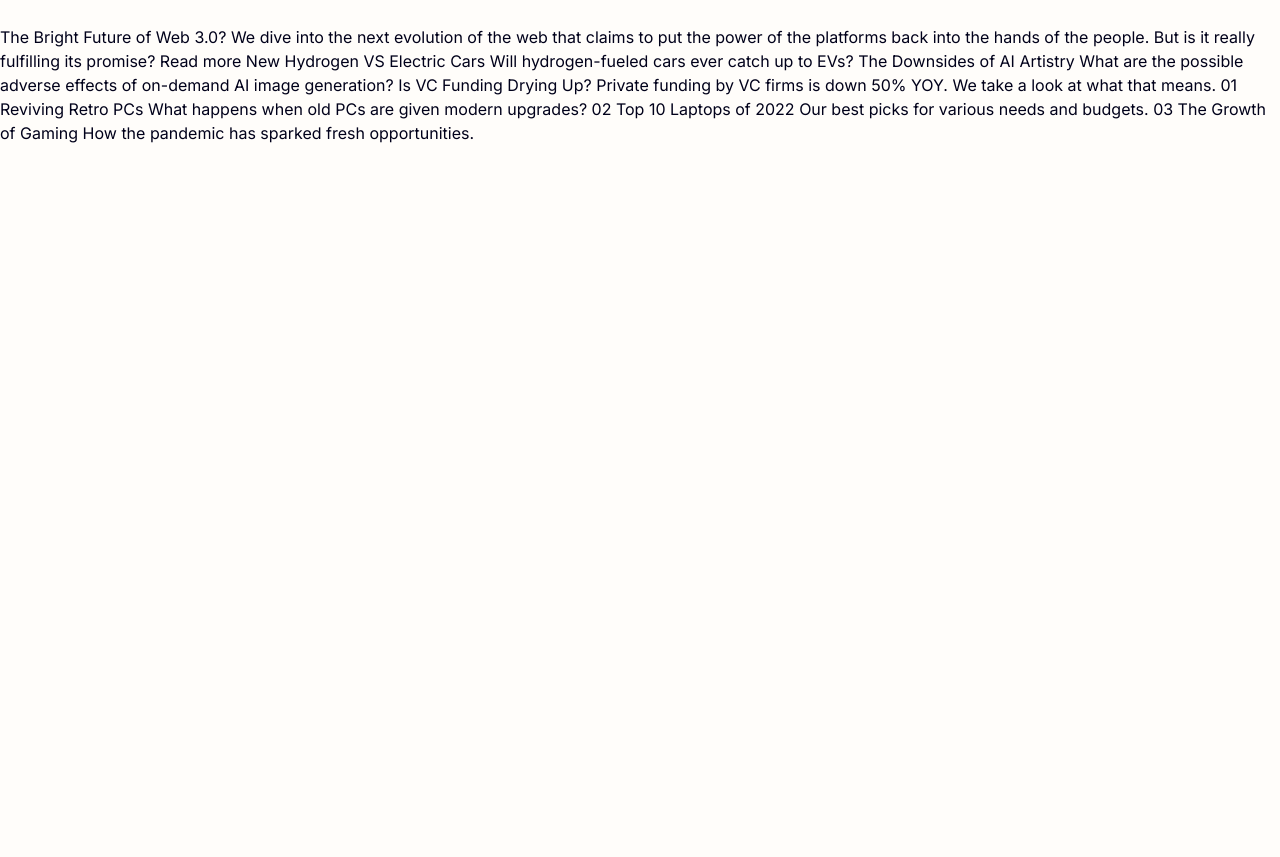
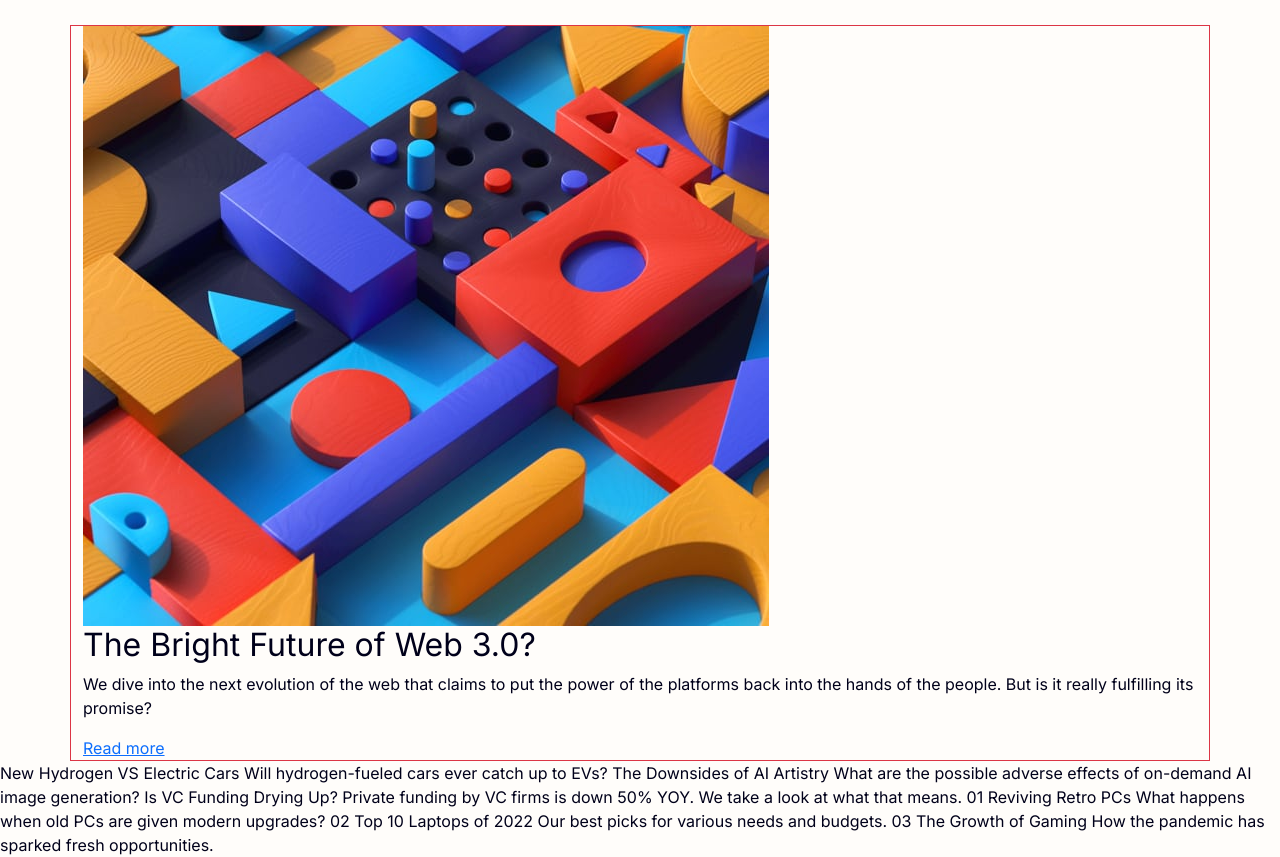
Before and after one commit to joshjavier/news-homepage, a website: page index.html in a window 1280 px wide. Shown: the part 123-980 px from the top of the page. Before the commit the page ends 800 px from the top, so only its background shows below. Drawn offline with nearby package versions, Linux system fonts and the light colour scheme.

Commit message:
Add featured article

```diff
--- a/index.html
+++ b/index.html
@@ -48,12 +48,21 @@
     </nav>
   </header>
 
-  The Bright Future of Web 3.0?
+  <main>
+    <div class="container border border-danger">
+      <img src="./assets/images/image-web-3-mobile.jpg" alt="">
+      <h2>The Bright Future of Web 3.0?</h2>
+      <p>We dive into the next evolution of the web that claims to put the power of the platforms back into the hands of the people. But is it really fulfilling its promise?</p>
+      <a href="#">Read more</a>
+    </div>
+  </main>
 
-  We dive into the next evolution of the web that claims to put the power of the platforms back into the hands of the people.
-  But is it really fulfilling its promise?
 
-  Read more
+
+
+
+
+
 
   New
 
```
